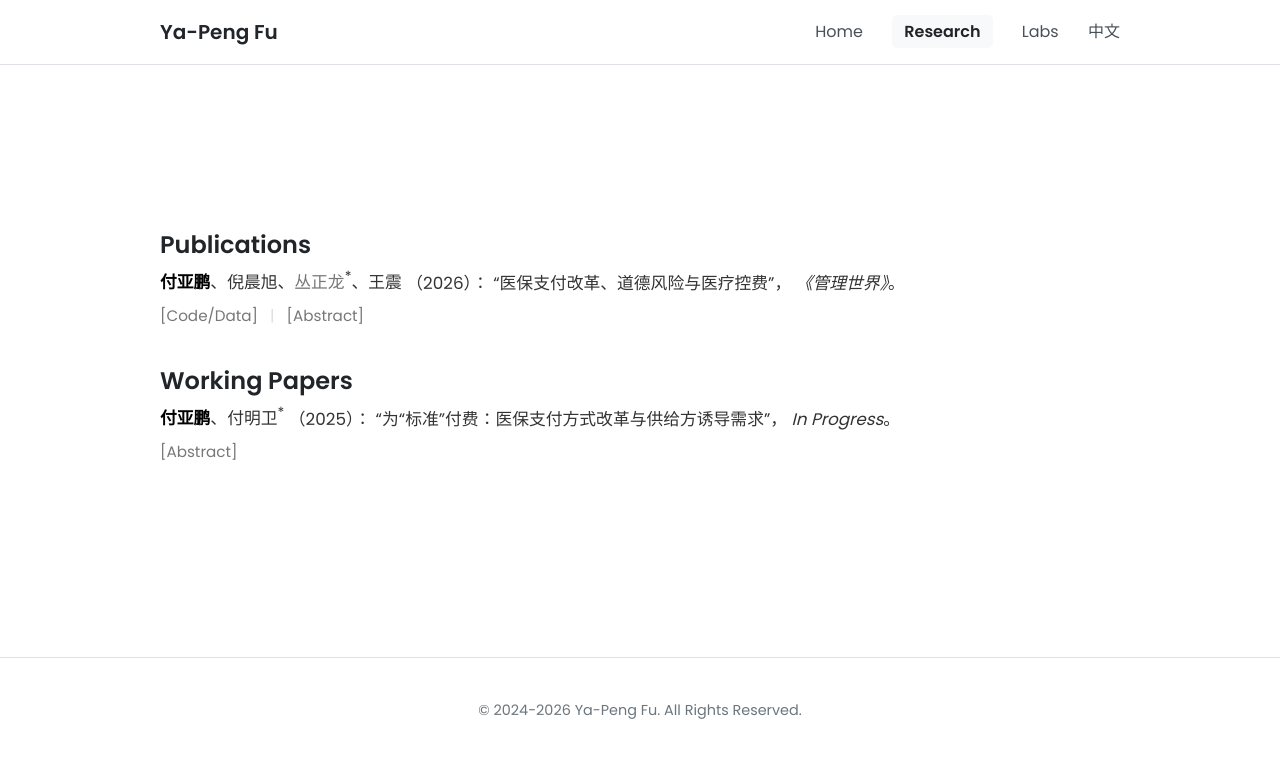
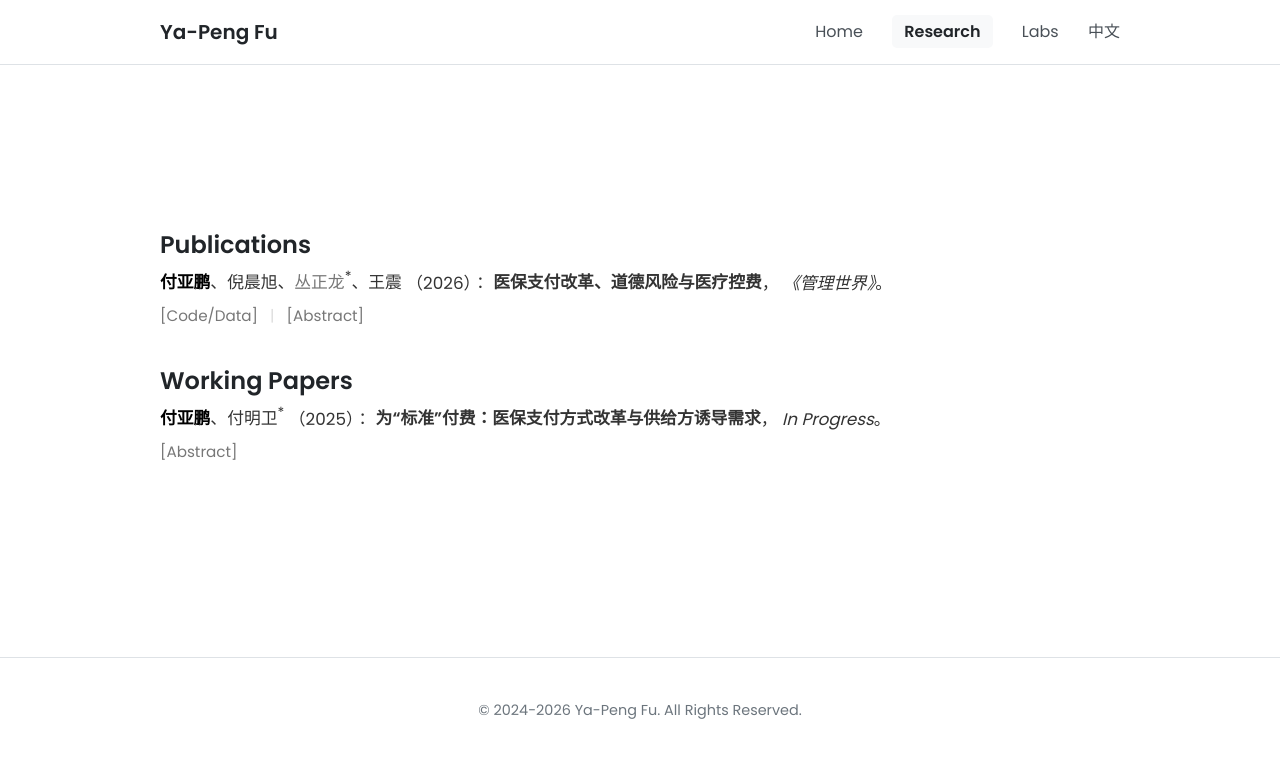
Before and after one commit to fyapeng/fyapeng.github.io, a Jekyll site: the page built from en/research.html, in a window 1280 px wide. Shown: the top 758 px of the page. Built offline with Jekyll 4.4.1, drawn with Linux system fonts in a browser that asks for light colours.

Commit message:
Update paper_item.html

```diff
--- a/_includes/paper_item.html
+++ b/_includes/paper_item.html
@@ -3,34 +3,33 @@
     <span class="authors">
       {{ include.paper.authors | replace: "付亚鹏", "<strong>付亚鹏</strong>" | replace: "Yapeng Fu", "<strong>Yapeng Fu</strong>" }}
     </span>
-
     <span class="year">（{{ include.paper.year }}）</span>：
-    <span class="title">“{{ include.paper.title }}”</span>，
+    <span class="paper-title-bold"><strong>{{ include.paper.title }}</strong></span>，
     <span class="journal"><em>{{ include.paper.journal }}</em></span>。
   </div>
 
   <div class="paper-actions">
-    {% assign has_links = false %}
+    {% assign has_content = false %}
 
     {% if include.paper.pdf and include.paper.pdf != "#" and include.paper.pdf != "" %}
       <a href="{{ include.paper.pdf | relative_url }}" target="_blank">{{ include.t.research_page.pdf_btn | default: "Manuscript" }}</a>
-      {% assign has_links = true %}
+      {% assign has_content = true %}
     {% endif %}
 
     {% if include.paper.slides and include.paper.slides != "#" and include.paper.slides != "" %}
-      {% if has_links %}<span class="sep">|</span>{% endif %}
+      {% if has_content %}<span class="sep">|</span>{% endif %}
       <a href="{{ include.paper.slides | relative_url }}" target="_blank">{{ include.t.research_page.slides_btn | default: "Slides" }}</a>
-      {% assign has_links = true %}
+      {% assign has_content = true %}
     {% endif %}
 
     {% if include.paper.code and include.paper.code != "#" and include.paper.code != "" %}
-      {% if has_links %}<span class="sep">|</span>{% endif %}
+      {% if has_content %}<span class="sep">|</span>{% endif %}
       <a href="{{ include.paper.code }}" target="_blank">{{ include.t.research_page.code_btn | default: "Code" }}</a>
-      {% assign has_links = true %}
+      {% assign has_content = true %}
     {% endif %}
 
     {% if include.paper.abstract and include.paper.abstract != "" %}
-      {% if has_links %}<span class="sep">|</span>{% endif %}
+      {% if has_content %}<span class="sep">|</span>{% endif %}
       <a href="javascript:void(0)" class="abs-trigger" onclick="toggleAbs(this)">{{ include.t.research_page.abstract_btn | default: "Abstract" }}</a>
     {% endif %}
   </div>
```
